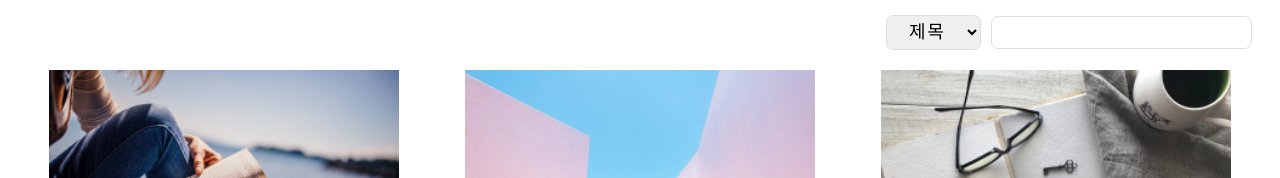
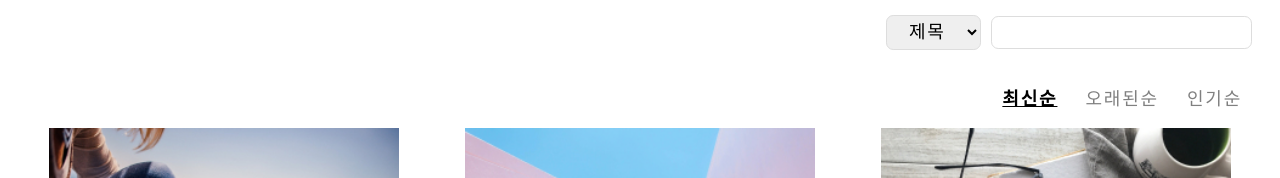
Before and after one commit to mae-hyeng/React2, a React (Vite) app in the folder blog/: page / in a window 1280 px wide. Shown: the part 365-543 px from the top of the page. Built offline with nearby package versions, Linux system fonts and the light colour scheme; a web font is replaced by a local one.

Commit message:
- 최신순, 오래된순, 인기순 정렬 기능 추가 - 로그아웃 상태시 게시물, 댓글 좋아요 클릭 안되게 수정

```diff
--- a/blog/src/components/Comments.jsx
+++ b/blog/src/components/Comments.jsx
@@ -25,6 +25,7 @@ const Comments = ({ id, blogDataComments }) => {
 
   // 댓글 추가
   const onClickUpdateComments = () => {
+    if (!currentUser) return window.alert("로그인을 해주세요!");
     if (currentUser === "" && newComment.author === "") {
       return authorRef.current.focus();
     }
@@ -89,6 +90,7 @@ const Comments = ({ id, blogDataComments }) => {
 
   // 댓글 좋아요 클릭 이벤트
   const onClickLike = (commentId) => {
+    if (!currentUser) return window.alert("로그인을 해주세요!");
     const updatedComments = {
       ...comments,
       [id]: comments[id].map((comment) => {
--- a/blog/src/components/Contents.jsx
+++ b/blog/src/components/Contents.jsx
@@ -17,8 +17,8 @@ const Contents = ({ id, blogData }) => {
   const inputRef = useRef();
 
   // 현재 유저
-  const curUser = localStorage.getItem("currentUser");
-  const [like, setLike] = useState(localData.likeUsers?.includes(curUser));
+  const currentUser = localStorage.getItem("currentUser");
+  const [like, setLike] = useState(localData.likeUsers?.includes(currentUser));
 
   const onClickModify = () => {
     setIsEditMode(!isEditMode);
@@ -80,15 +80,18 @@ const Contents = ({ id, blogData }) => {
 
   // 게시물 좋아요 클릭 이벤트
   const onClickLike = () => {
+    if (!currentUser) return window.alert("로그인을 해주세요!");
     let updatedLikeUsers;
     const newLike = like ? localData.like - 1 : localData.like + 1;
 
     if (like) {
       // 이미 눌렀으면 제거
-      updatedLikeUsers = localData.likeUsers.filter((user) => user !== curUser);
+      updatedLikeUsers = localData.likeUsers.filter(
+        (user) => user !== currentUser
+      );
     } else {
       // 아니면 추가
-      updatedLikeUsers = [...(localData.likeUsers || []), curUser];
+      updatedLikeUsers = [...(localData.likeUsers || []), currentUser];
     }
 
     const updatedData = {
--- a/blog/src/components/Header.jsx
+++ b/blog/src/components/Header.jsx
@@ -45,7 +45,7 @@ const Header = ({ rightBtn }) => {
                   onClick={clickCloseBtn}
                   text="Login"
                   type="btn-login"
-                  img="./src/assets/icon-login.svg"
+                  img="./../src/assets/icon-login.svg"
                 />
               )}
             </li>
--- a/blog/src/components/Post.jsx
+++ b/blog/src/components/Post.jsx
@@ -3,27 +3,33 @@ import "./Post.css";
 import PostPreview from "./PostPreview";
 import { BlogStateContext } from "../App";
 
-const Post = ({ search, searchOption }) => {
+const Post = ({ search, searchOption, sorted }) => {
   const { data } = useContext(BlogStateContext);
 
-  const onChangeToSearch = () => {
-    if (search === "") return data;
-    if (searchOption === "contentTitle") {
-      return data.filter((item) =>
-        item.contentTitle.toLowerCase().includes(search.toLowerCase())
-      );
-    } else {
-      return data.filter((item) =>
-        item.content.toLowerCase().includes(search.toLowerCase())
-      );
+  const filteredData = data.filter((item) => {
+    if (!search) return true;
+
+    const target =
+      searchOption === "contentTitle" ? item.contentTitle : item.content;
+    return target.toLowerCase().includes(search.toLowerCase());
+  });
+
+  const sortedData = [...filteredData].sort((a, b) => {
+    switch (sorted) {
+      case "latest":
+        return new Date(b.createdDate) - new Date(a.createdDate);
+      case "oldest":
+        return new Date(a.createdDate) - new Date(b.createdDate);
+      case "popular":
+        return b.like - a.like;
+      default:
+        return 0;
     }
-  };
-
-  const filteredData = onChangeToSearch();
+  });
 
   return (
     <ul className="Posts">
-      {filteredData.map((item) => (
+      {sortedData.map((item) => (
         <PostPreview key={item.id} item={item} />
       ))}
     </ul>
--- a/blog/src/components/Posts.css
+++ b/blog/src/components/Posts.css
@@ -24,6 +24,31 @@
   outline: none;
 }
 
+.posts-sort {
+  width: 1224px;
+  max-width: calc(100% - 4rem);
+  margin: 0 auto;
+  align-items: center;
+  justify-content: flex-end;
+  display: flex;
+  padding: 20px 0px;
+  gap: 1em;
+  font-size: 1.8em;
+}
+
+.posts-sort a {
+  margin-right: 10px;
+  cursor: pointer;
+  color: gray;
+  text-decoration: none;
+}
+
+.posts-sort a.active {
+  font-weight: bold;
+  color: black;
+  text-decoration: underline;
+}
+
 @media (max-width: 768px) {
   .posts {
     grid-template-columns: repeat(2, 1fr);
--- a/blog/src/components/Posts.jsx
+++ b/blog/src/components/Posts.jsx
@@ -6,6 +6,7 @@ import { useState } from "react";
 const Posts = () => {
   const [search, setSearch] = useState("");
   const [searchOption, setSearchOption] = useState("contentTitle");
+  const [sorted, setSorted] = useState("latest");
 
   const onChangeInput = (e) => {
     setSearch(e.target.value);
@@ -25,8 +26,29 @@ const Posts = () => {
         </select>
         <input onChange={onChangeInput} search={search} />
       </div>
+      <div className="posts-sort">
+        <a
+          onClick={() => setSorted("latest")}
+          className={sorted === "latest" ? "active" : ""}
+        >
+          최신순
+        </a>
+        <a
+          onClick={() => setSorted("oldest")}
+          className={sorted === "oldest" ? "active" : ""}
+        >
+          오래된순
+        </a>
+        <a
+          onClick={() => setSorted("popular")}
+          className={sorted === "popular" ? "active" : ""}
+        >
+          인기순
+        </a>
+      </div>
+
       <div className="max-width">
-        <Post search={search} searchOption={searchOption} />
+        <Post search={search} searchOption={searchOption} sorted={sorted} />
       </div>
     </div>
   );
--- a/blog/src/pages/Detail.jsx
+++ b/blog/src/pages/Detail.jsx
@@ -17,8 +17,6 @@ const Detail = () => {
 
   const blogDataComments = blogData ? comments[blogData.id] ?? [] : [];
 
-  // const blogDataComments = blogData ? comments ?? [] : [];
-
   return (
     <div>
       <Header />
```
